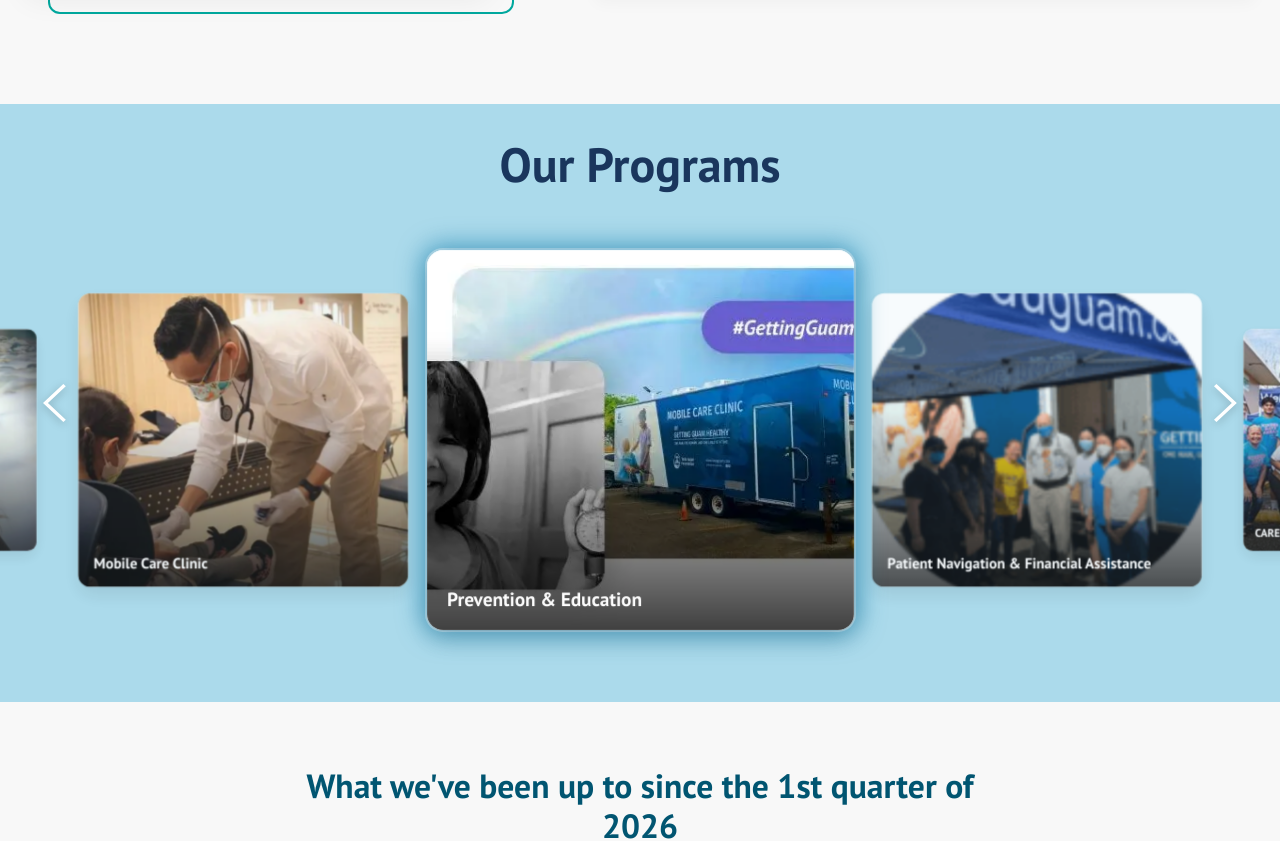
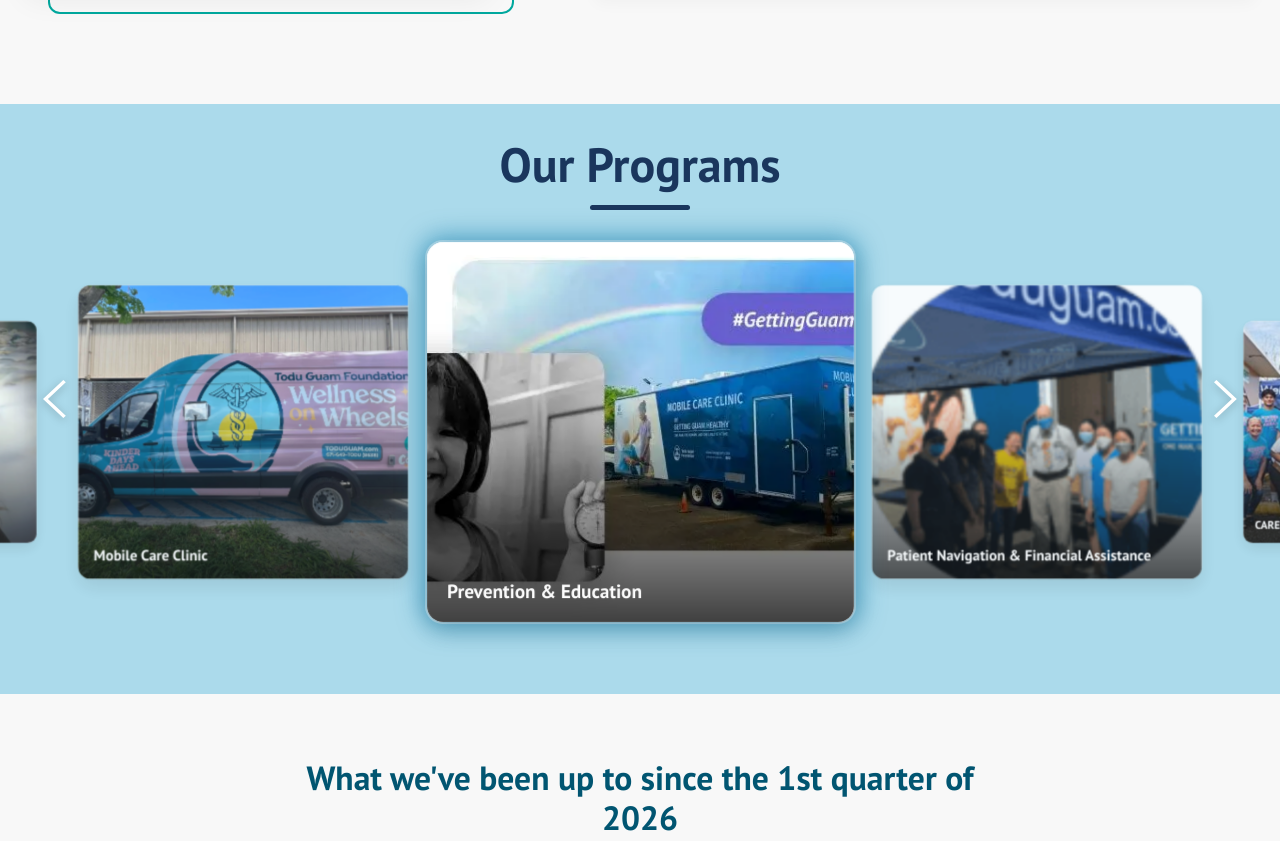
Before and after one commit to Bryson-V/TGFWebsite, a Next.js app: page / in a window 1280 px wide. Shown: the part 1093-1934 px from the top of the page. Built offline with nearby package versions, Linux system fonts and the light colour scheme.

Commit message:
fixed up homepage

```diff
--- a/components/sections/homepage/NewsCard.jsx
+++ b/components/sections/homepage/NewsCard.jsx
@@ -2,13 +2,11 @@
 import Link from "next/link";
 import styles from "./NewsCard.module.css";
 
-// 2. Helper to figure out the publisher's name (uses JSON source/company first)
 function getPublisherName(href, customSource) {
   if (customSource) return customSource;
 
   try {
     const url = new URL(href);
-    // Fallback: cleanly formats the domain name if source is left out of JSON
     return url.hostname.replace("www.", "").split(".")[0].toUpperCase();
   } catch (error) {
     return "Read Article";
@@ -16,15 +14,12 @@
 }
 
 export default function NewsCard({ title, image, href, tag, source, company, color, date }) {
-  // Support both 'source' or 'company' property names from the JSON
   const publisherSource = source || company;
   const finalColor = color || getTagColor(tag);
   const publisher = getPublisherName(href, publisherSource);
 
-  // Check if link is external (starts with http:// or https://)
   const isExternal = typeof href === "string" && /^https?:\/\//i.test(href);
 
-  // Dynamic link properties based on whether it is external or internal
   const linkProps = isExternal
     ? { target: "_blank", rel: "noopener noreferrer" }
     : {};
--- a/components/sections/homepage/ProgramsWheel.module.css
+++ b/components/sections/homepage/ProgramsWheel.module.css
@@ -15,8 +15,22 @@
   font-weight: 700;
   color: #1A365D;
   margin-top: -1rem;
-  margin-bottom: 2rem;
+  position: relative;
+  padding-bottom: 16px;
+  margin-bottom: 0.5rem;
   text-transform: capitalize;
+}
+
+.carouselTitle::after {
+  content: "";
+  position: absolute;
+  bottom: 0;
+  left: 50%;
+  transform: translateX(-50%);
+  width: 100px;
+  height: 5px;
+  background-color: #1A365D; /* Matches your title color */
+  border-radius: 4px;
 }
 
 .swiperContainer {
--- a/components/sections/news/NewsGrid.jsx
+++ b/components/sections/news/NewsGrid.jsx
@@ -12,7 +12,6 @@
  * content/README.md for the exact steps. No code changes required.
  */
 export default function NewsGrid() {
-  // Limited to 4 to show only the newest 4 articles
   const articles = getLatestNews(6);
 
   return (
@@ -29,7 +28,6 @@
               href={`/news/${article.slug}`}
               date={formatDate(article.date)}
               excerpt={article.excerpt}
-              /* Hardcoded to the primary dark blue so every card matches */
               color="#1A365D"
             />
           ))}
--- a/components/sections/news/newsArchive.js
+++ b/components/sections/news/newsArchive.js
@@ -11,8 +11,6 @@
  * content/README.md for the exact steps. No code changes required.
  */
 export default function NewsArchive() {
-  // Pass a high number (or omit limit if your helper allows) to get all articles,
-  // then sort chronologically by date (oldest to newest, or change to b.date - a.date for reverse)
   const articles = getLatestNews(100).sort((a, b) => new Date(a.date) - new Date(b.date));
 
   return (
@@ -29,7 +27,6 @@
               href={`/news/${article.slug}`}
               date={formatDate(article.date)}
               excerpt={article.excerpt}
-              /* Hardcoded to the primary dark blue so every card matches */
               color="#1A365D"
             />
           ))}
--- a/components/sections/press/PressGrid.jsx
+++ b/components/sections/press/PressGrid.jsx
@@ -3,6 +3,7 @@
 import SectionHeading from "@/components/ui/SectionHeading";
 import NewsCard from "../homepage/NewsCard";
 import Link from "next/link";
+import { formatDate } from "@/lib/content";
 import styles from "./PressGrid.module.css";
 
 /**
@@ -12,7 +13,6 @@
  * this site — on toduguam.com or third-party outlets.
  */
 export default function PressGrid() {
-  // Sort items by date and limit to the top 4
   const limitedPress = [...press]
     .sort((a, b) => new Date(b.date) - new Date(a.date))
     .slice(0, 4);
@@ -32,14 +32,14 @@
               tag={item.tag}
               source={item.source}
               color={item.color}
-              date={item.date}
+              date={formatDate(item.date)}
             />
           ))}
         </div>
 
         {/* Bottom Action Bar with View All text link aligned to the right */}
         <div className={styles.footerAction}>
-          <Link href="/press" className={styles.viewAllLink}>
+          <Link href="/allPress" className={styles.viewAllLink}>
             View All &rarr;
           </Link>
         </div>
--- a/components/sections/press/pressArchive.jsx
+++ b/components/sections/press/pressArchive.jsx
@@ -3,6 +3,7 @@
 import SectionHeading from "@/components/ui/SectionHeading";
 import NewsCard from "../homepage/NewsCard";
 import styles from "./PressGrid.module.css";
+import { formatDate } from "@/lib/content";
 
 /**
  * PressGrid
@@ -11,7 +12,6 @@
  * this site — on toduguam.com or third-party outlets.
  */
 export default function PressArchive() {
-  // Sort items by date and limit to the top 4
   const limitedPress = [...press]
 
   return (
@@ -28,7 +28,7 @@
               tag={item.tag}
               source={item.source}
               color={item.color}
-              date={item.date}
+              date={formatDate(item.date)}
             />
           ))}
         </div>
--- a/content/site-data/footer.json
+++ b/content/site-data/footer.json
@@ -28,7 +28,7 @@
     {
       "title": "Our Community",
       "links": [
-        { "label": "Ways to Help", "href": "/volunteer" },
+        { "label": "Ways to Help", "href": "/ways-to-help" },
         { "label": "Careers", "href": "https://toduguam.com/careers/" },
         { "label": "News & Stories", "href": "/allNews" },
         { "label": "Press Coverage", "href": "/allPress" }      ]
--- a/content/site-data/nav.json
+++ b/content/site-data/nav.json
@@ -39,7 +39,7 @@
       "panelTitle": "OUR COMMUNITY",
       "panelSubtitle": "See our volunteers in action and learn how you can join the mission.",
       "links": [
-        { "label": "Ways to Help", "href": "/volunteer" },
+        { "label": "Ways to Help", "href": "/ways-to-help" },
         { "label": "Careers", "href": "https://toduguam.com/careers/" },
         { "label": "News & Stories", "href": "/allNews" },
         { "label": "Press Coverage", "href": "/allPress" }
--- a/content/site-data/programs.json
+++ b/content/site-data/programs.json
@@ -3,7 +3,7 @@
     "id": "mobile-care-clinic",
     "title": "Mobile Care Clinic",
     "description": "Our traveling clinic provides basic and preventive healthcare assistance to the underserved and uninsured. Services like immunizations, TB tests, and physicals come at no cost to the patient.",
-    "image": "/images/hero/basic-healthcare.webp",
+    "image": "/images/programs/Truck.jpg",
     "href": "https://toduguam.com/mobile-care-clinic/"
   },
   {
--- a/lib/content.js
+++ b/lib/content.js
@@ -4,7 +4,7 @@
 
 const NEWS_DIR = path.join(process.cwd(), 'content/news');
 
-// 1. Format Date Helper
+// Format Date Helper
 export function formatDate(dateString) {
   if (!dateString) return '';
   const options = { year: 'numeric', month: 'long', day: 'numeric' };
@@ -15,7 +15,7 @@
   }
 }
 
-// 2. Get All News / Latest News
+// Get All News / Latest News
 export function getLatestNews(limit = 10) {
   if (!fs.existsSync(NEWS_DIR)) {
     return [];
@@ -45,7 +45,7 @@
   return articles.slice(0, limit);
 }
 
-// 3. Get Single Article by Slug
+// Get Single Article by Slug
 export function getArticleBySlug(slug) {
   if (!slug) return null;
 
```
Also changed, not shown: app/ways-to-help/page.js (renamed from app/volunteer/page.js), public/images/programs/Truck.jpg (added).
